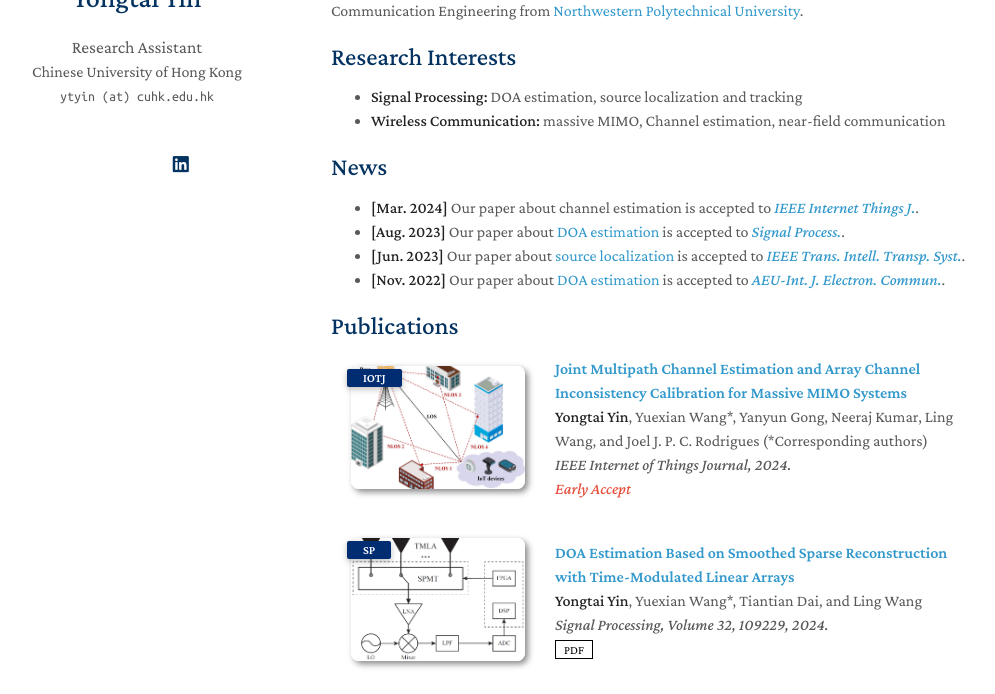
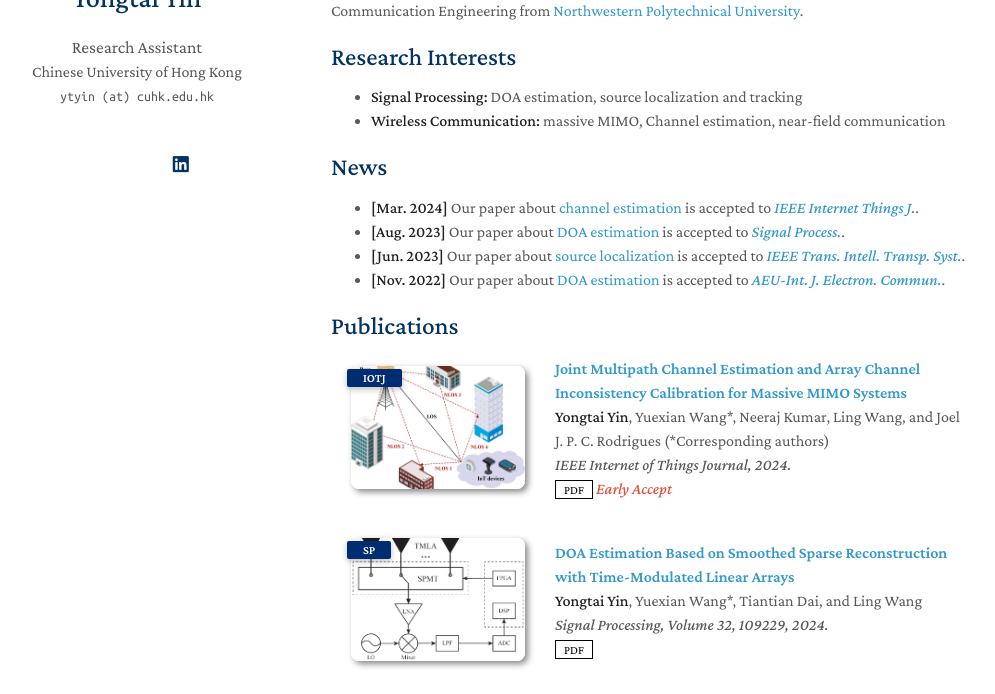
Before and after one commit to yongtai-yin/yongtai-yin.github.io, a Jekyll site: the page built from index.md, in a window 1280 px wide and 900 px high, cut to the strip 206-900 px from the top of the window. Shown: the whole strip, without its empty margins (139-1134 px from the left). Built offline with Jekyll 4.4.1, drawn with Linux system fonts in a browser that asks for light colours; nearby versions of some CDN libraries; a style sheet for code colours, icons or effects is not loaded; our own code applies the rules of GitHub Pages for plain Markdown files.

```diff
--- a/_data/publications.yml
+++ b/_data/publications.yml
@@ -1,10 +1,10 @@
 main:
 
   - title: Joint Multipath Channel Estimation and Array Channel Inconsistency Calibration for Massive MIMO Systems
-    authors: <strong>Yongtai Yin</strong>, Yuexian Wang*, Yanyun Gong, Neeraj Kumar, Ling Wang, and Joel J. P. C. Rodrigues (*Corresponding authors)
+    authors: <strong>Yongtai Yin</strong>, Yuexian Wang*, Neeraj Kumar, Ling Wang, and Joel J. P. C. Rodrigues (*Corresponding authors)
     conference_short: IOTJ
     conference: IEEE Internet of Things Journal, 2024.
-    # pdf: https://arxiv.org/pdf/2306.00988.pdf
+    pdf: https://doi.org/10.1109/jiot.2024.3377437
     # code: https://github.com/MrGiovanni/ContinualLearning
     # bibtex: https://bib.yliu.me/MICCAI23.txt
     image: ./assets/img/IOTJ2024.jpg
--- a/index.md
+++ b/index.md
@@ -13,7 +13,7 @@ I am currently a research assistant in the Department of Electronic Engineering
 
 ## News
 
-- **[Mar. 2024]** Our paper about channel estimation is accepted to [*IEEE Internet Things J.*](https://ieee-iotj.org/).
+- **[Mar. 2024]** Our paper about [channel estimation](https://doi.org/10.1109/jiot.2024.3377437) is accepted to [*IEEE Internet Things J.*](https://ieee-iotj.org/).
 - **[Aug. 2023]** Our paper about [DOA estimation](https://doi.org/10.1016/j.sigpro.2023.109229) is accepted to [*Signal Process.*](https://www.sciencedirect.com/journal/signal-processing).
 - **[Jun. 2023]** Our paper about [source localization](https://doi.org/10.1109/TITS.2023.3297248) is accepted to [*IEEE Trans. Intell. Transp. Syst.*](https://ieee-itss.org/pub/t-its/).
 - **[Nov. 2022]** Our paper about [DOA estimation](https://doi.org/10.1016/j.aeue.2022.154466) is accepted to [*AEU-Int. J. Electron. Commun.*](https://www.sciencedirect.com/journal/aeu-international-journal-of-electronics-and-communications).
```
